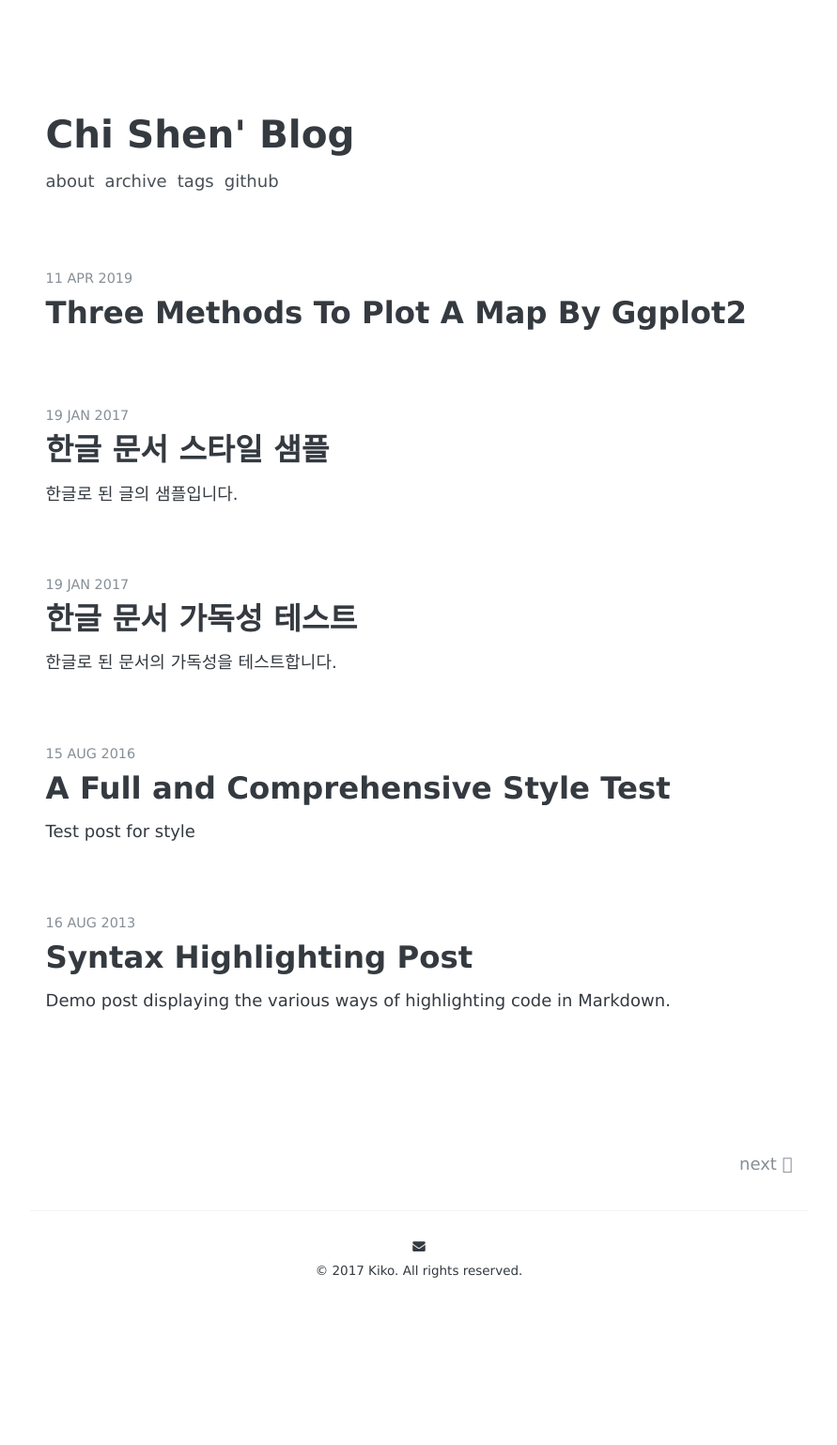
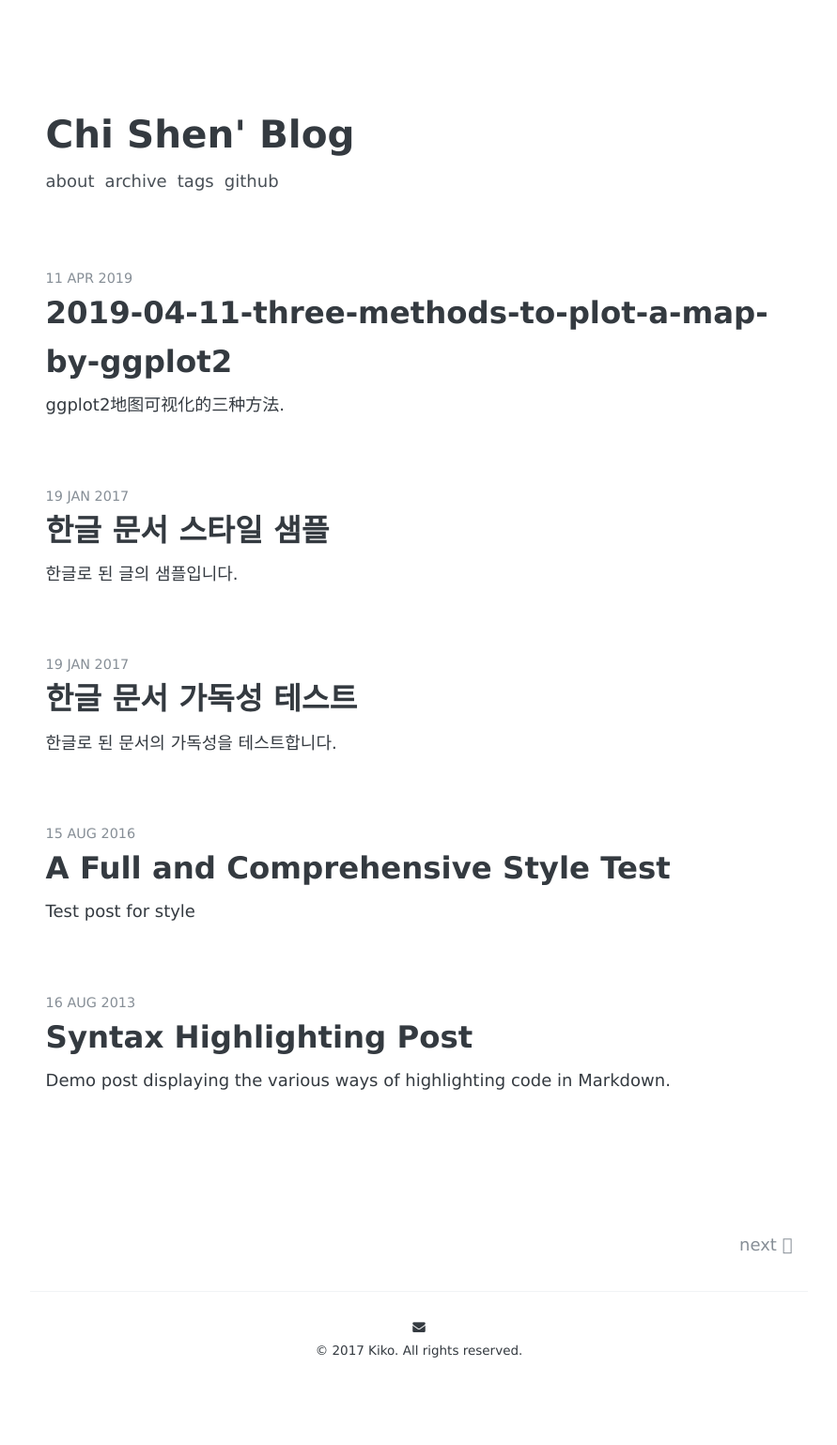
Before and after one commit to shumchi/shumchi.github.io, a Jekyll site: the page built from index.html, in a window 1280 px wide. Shown: the whole page at 94% size, without its empty margins (194-1085 px from the left). Built offline with Jekyll 4.4.1, drawn with Linux system fonts in a browser that asks for light colours; some web fonts are replaced; the list of posts is cut into pages by our own code; before the commit the page ends 1453 px from its top, so only the background shows below that.

Commit message:
Update 2019-04-11-three-methods-to-plot-a-map-by-ggplot2.md

```diff
--- a/_posts/2019-04-11-three-methods-to-plot-a-map-by-ggplot2.md
+++ b/_posts/2019-04-11-three-methods-to-plot-a-map-by-ggplot2.md
@@ -1,3 +1,14 @@
+---
+layout: post
+title: "2019-04-11-three-methods-to-plot-a-map-by-ggplot2"
+description: "ggplot2地图可视化的三种方法."
+date: 2019-04-11
+tags: [ggplot2, map, visualization]
+comments: true
+share: true
+---
+
+
 # ggplot2地图可视化的三种方法
 
 ## 1.地图素材类型
```
